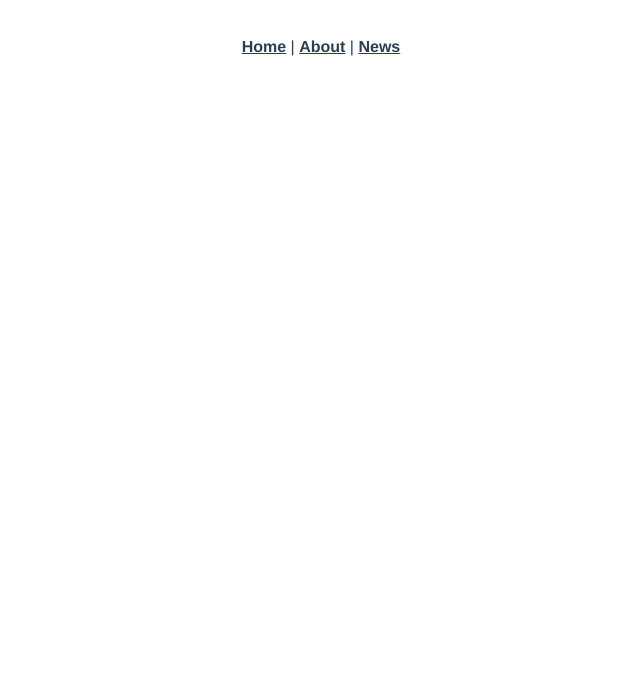
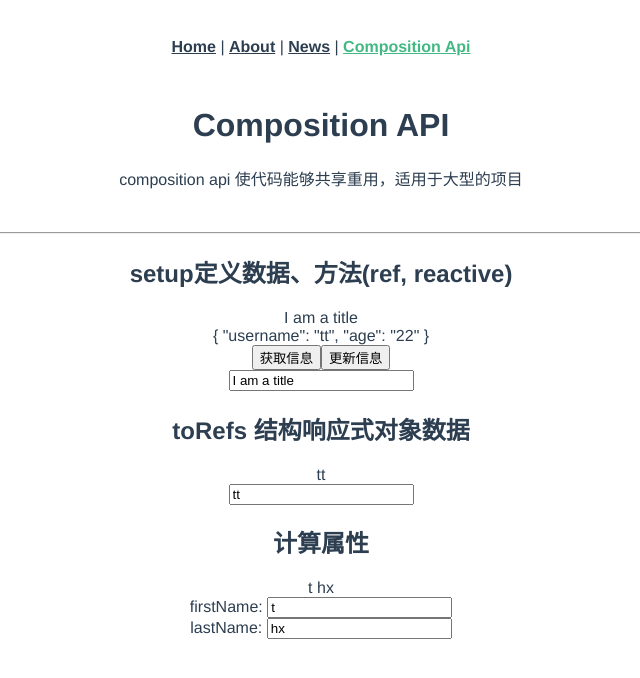
Before and after one commit to THXXZB/vue3, a Vue app in the folder vue3-knowledge-point/: page /composition in a window 1280 px wide. Before the commit this address had no page. Shown: the top 678 px of the page, without its empty margins (319-959 px from the left). Built offline with nearby package versions, Linux system fonts and the light colour scheme.

Commit message:
composition api

```diff
--- a/vue3-knowledge-point/src/App.vue
+++ b/vue3-knowledge-point/src/App.vue
@@ -2,7 +2,8 @@
   <div id="nav">
     <router-link to="/">Home</router-link> |
     <router-link to="/about">About</router-link> |
-    <router-link to="/news">News</router-link>
+    <router-link to="/news">News</router-link> |
+    <router-link to="/composition">Composition Api</router-link>
   </div>
   <router-view/>
 </template>
--- a/vue3-knowledge-point/src/router/index.js
+++ b/vue3-knowledge-point/src/router/index.js
@@ -13,12 +13,17 @@ const routes = [
     // route level code-splitting
     // this generates a separate chunk (about.[hash].js) for this route
     // which is lazy-loaded when the route is visited.
-    component: () => import(/* webpackChunkName: "about" */ '../views/About.vue')
+    component: () => import('../views/About.vue')
   },
   {
     path: '/news',
     name: 'News',
     component: () => import('../views/news.vue')
+  },
+  {
+    path: '/composition',
+    name: 'Composition',
+    component: () => import('../views/composition.vue')
   }
 ]
 
--- /dev/null
+++ b/vue3-knowledge-point/src/views/composition.vue
@@ -0,0 +1,64 @@
+<template>
+  <div>
+    <h1>Composition API</h1>
+    <p>composition api 使代码能够共享重用，适用于大型的项目</p>
+    <br />
+    <hr />
+    <h2>setup定义数据、方法(ref, reactive)</h2>
+    {{ title }} <br />
+    {{ userInfo }} <br />
+    <button @click="getInfo()">获取信息</button>
+    <button @click="setInfo()">更新信息</button>
+    <br />
+    <input type="text" v-model="title" />
+    <br />
+    <h2>toRefs 结构响应式对象数据</h2>
+    {{ username }} <br />
+    <input type="text" v-model="username" />
+    <h2>计算属性</h2>
+    {{ fullName }} <br />
+    firstName: <input type="text" v-model="firstName" /> <br />
+    lastName: <input type="text" v-model="lastName" />
+  </div>
+</template>
+<script>
+import { ref, reactive, toRefs, computed } from "vue";
+export default {
+  name: "Composition",
+  // setup定义数据data和方法method
+  // setup有两个方法ref和reactive，用来定义响应式数据用来
+  setup() {
+    // ref 定义number、string、boolean 、数组
+    let title = ref("I am a title");
+    // reactive定义对象
+    let userInfo = reactive({
+      username: "tt",
+      age: "22",
+    });
+    let name = reactive({
+      firstName: "t",
+      lastName: "hx",
+    });
+    let fullName = computed(() => {
+      return name.firstName + ' ' + name.lastName
+    })
+    // 定义方法
+    let getInfo = () => {
+      console.log(title, title.value, userInfo, userInfo.username);
+    };
+    let setInfo = () => {
+      (title.value = "update title"), (userInfo.username = "thx");
+    };
+    return {
+      title,
+      userInfo,
+      getInfo,
+      setInfo,
+      // ...userInfo,  错误写法，失去响应式功能
+      ...toRefs(userInfo),
+      ...toRefs(name),
+      fullName
+    };
+  },
+};
+</script>
```
